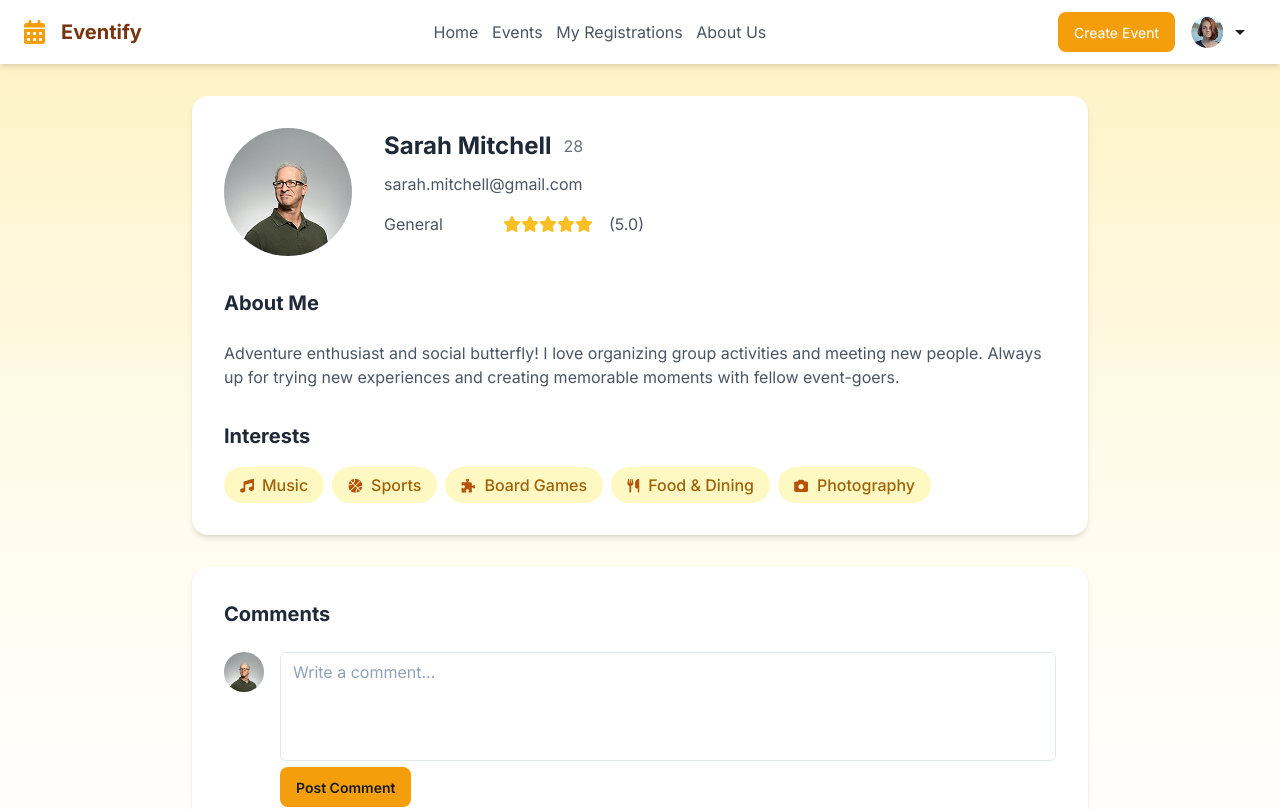
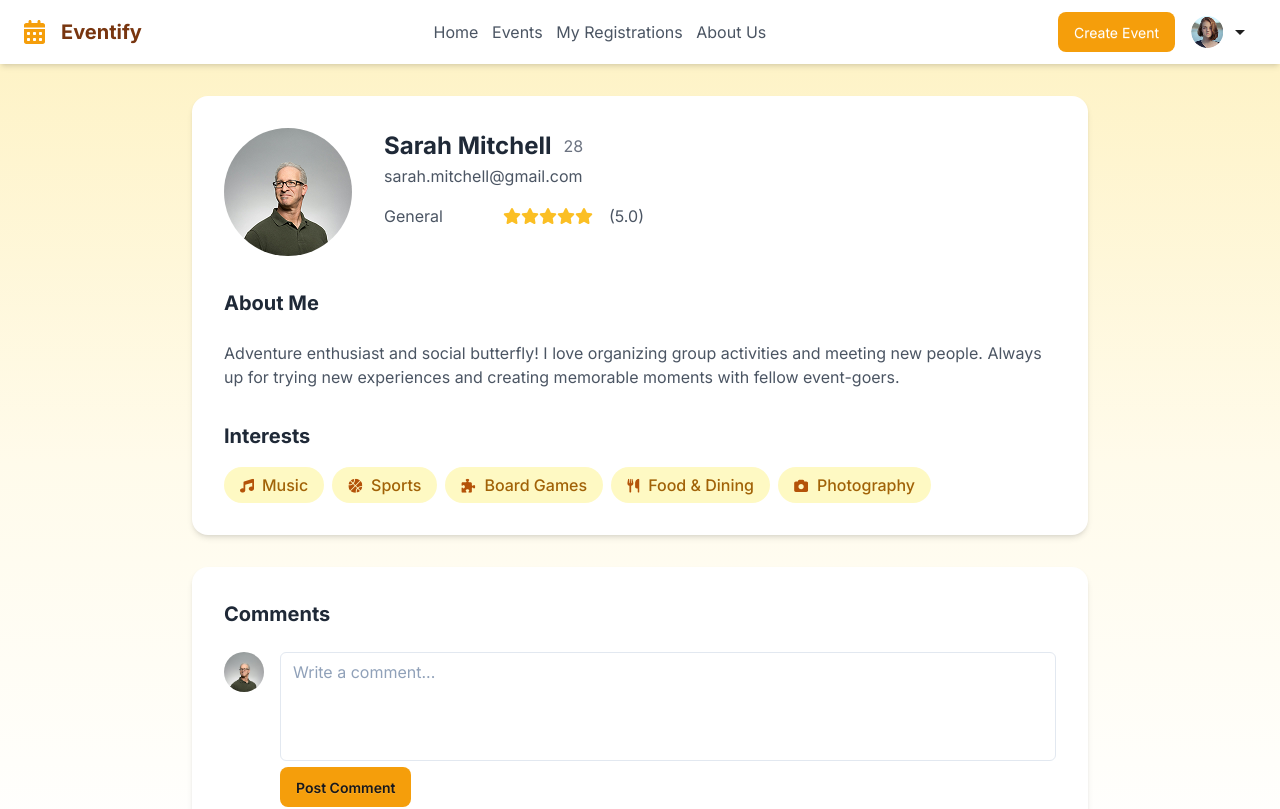
Before and after one commit to AusteId/eventify, a React app in the folder Client/: page /profile in a window 1280 px wide. Shown: the top 809 px of the page. Built offline with nearby package versions, Linux system fonts and the light colour scheme; the HTML template or start-up script is replaced by a standard one.

Commit message:
Remove margin for email

```diff
--- a/Client/src/page/Profile.jsx
+++ b/Client/src/page/Profile.jsx
@@ -21,7 +21,7 @@
                     28
                   </p>
                 </div>
-                <div className="flex items-center mt-[8px]">
+                <div className="flex items-center">
                   <p className="font-inter text-body-medium">
                     sarah.mitchell@gmail.com
                   </p>
```
